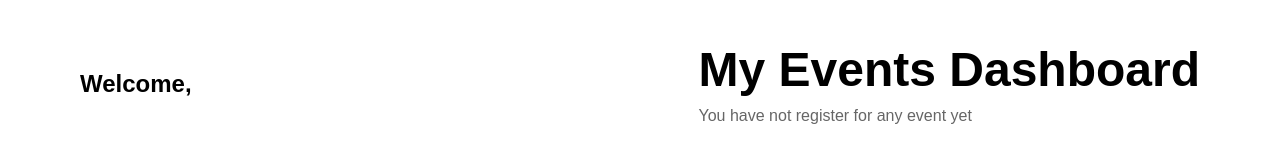
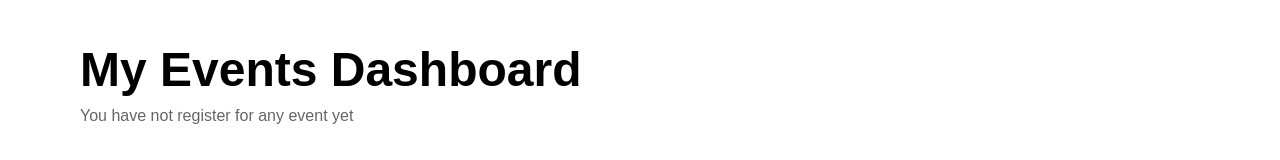
Before and after one commit to ConclaseAcademy/gatherly-frontend, a React (Vite) app: page /dashboard in a window 1280 px wide. Shown: the part 122-282 px from the top of the page. Built offline with nearby package versions, Linux system fonts and the light colour scheme; no server answers.

Commit message:
fix error

```diff
--- a/src/pages/Dashboard.jsx
+++ b/src/pages/Dashboard.jsx
@@ -96,8 +96,7 @@ const handleClose = async (eventId) => {
         />
         <section className="dashboard-page">
              <div style={{ display: 'flex', justifyContent: 'space-between', alignItems: 'center', flexWrap: 'wrap', gap: '12px', marginBottom: '8px' }}>
-              <h2>Welcome, {user?.fullName}</h2>
-               <br></br>
+
                <div>
                  <h1>My Events Dashboard</h1>
                 <p>
```
